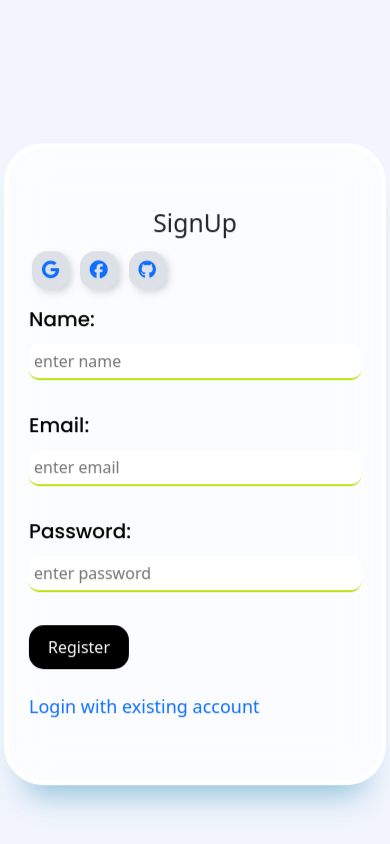
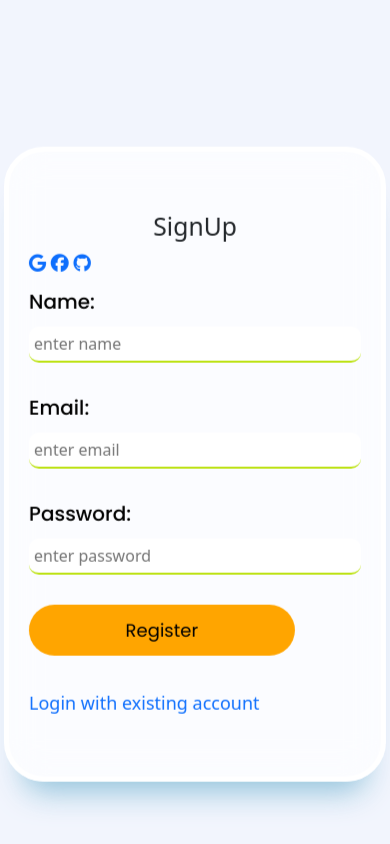
Before and after one commit to Mdsamir92/crud, a React (Create React App) app: page /signup in a window 390 px wide. Built offline with nearby package versions, Linux system fonts and the light colour scheme.

Commit message:
Update Signup.css

```diff
--- a/src/components/signup/Signup.css
+++ b/src/components/signup/Signup.css
@@ -1,89 +1,26 @@
 @import url('https://fonts.googleapis.com/css2?family=Montserrat:wght@400;600;700&family=Poppins:ital,wght@0,300;0,400;0,500;0,600;1,500&family=Roboto:ital@0;1&display=swap');
 
-.form-container {
-  background: rgba(191, 46, 204, 0.6);
-  box-shadow: -10px 10px 10px 5px grey;
-  backdrop-filter: blur(20px);
-  padding: 20px 60px;
-  -webkit-backdrop-filter: blur(8px);
-  border-radius: 25px;
-  position: absolute;
-  top: 55%;
-  left: 50%;
-  transform: translate(-50%, -50%);
-
-}
-
-label {
-  font-family: 'Poppins', sans-serif;
-  font-size: 18px;
-
-}
 
  a{
   text-decoration: none;
 }
 .reg-btn{
 
-  width: 100px;
-  padding: 10px 15px;
-  border-radius: 15px;
-  background-color: black;
-  color: white;
+  width: 80%;
+  margin: 10px 0px;
+  padding: 12px 0px;
   border: none;
-  cursor: pointer;
-  margin-top: 13px;
-  transition: width 0.5s linear;
+  outline: none;
+  border-radius: 30px;
+  position: relative;
+  transition: color 0.4s linear;
+  font-size: 18px;
+  font-family: 'Poppins', sans-serif;
+  background-color: orange;
+  color: black;
 }
 .reg-btn:hover {
-  background: cyan;
-  color: black;
-  transition: 1s;
-  width: 130px;
-  box-shadow: 0 8px 30px 0 rgb(199, 200, 241);
-}
-
-
-
-.social-icons i{
-  padding: 12px 12px;
-  margin: 8px 5px;
-  font-size: 22px;
-  background: white;
-  border-radius: 50%;
-  box-shadow: -3px -3px 7px #ffffff73,3px 3px 7px rgba(94,104,121,0.288);
+  background: black;
+  color: white;
 
 }
-.social-icons i:hover{
-  transition: all 0.5s linear;
-  background:#dde1e7;
-  box-shadow: inset -3px -3px 7px #ffffff73 ,
-  inset 3px 3px 7px rgba(94,104,121,0.288);
-  border-radius: 20%;
-  padding: 10px;
-}
-
-
-@media(max-width:768px) {
-  .form-container {
-    padding: 50px 80px;
-    width: 80%;
-    /* width: 40%; */
-  }
-
-  input {
-    width: 85%;
-  }
-
-
-  .social-icons i{
-    padding: 10px 10px;
-    margin: 5px 3px;
-    font-size: 18px;
-    background: #dde1e7;
-    border-radius: 40%;
-    box-shadow: -3px -3px 7px #ffffff73,3px 3px 7px rgba(94,104,121,0.288);
-
-}
-
-}
```
